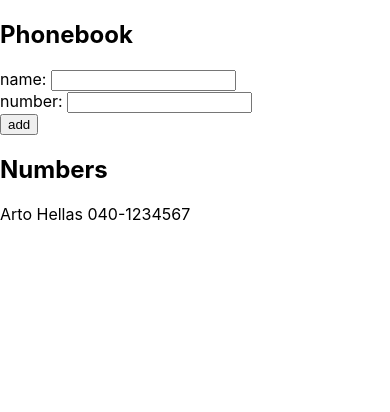
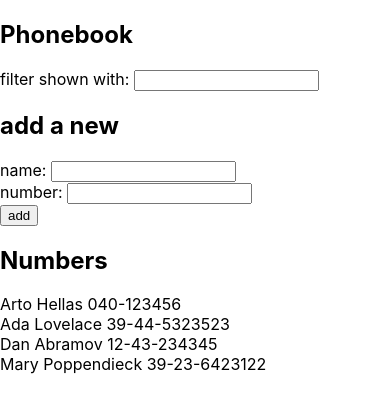
Before and after one commit to williamchenghu/fullstack-hy2020, a React (Create React App) app in the folder part2/phonebook/: page / in a window 390 px wide. Shown: the top 412 px of the page. Built offline with nearby package versions, Linux system fonts and the light colour scheme.

Commit message:
part2 phonebook  step4

```diff
--- a/part2/phonebook/src/App.js
+++ b/part2/phonebook/src/App.js
@@ -1,12 +1,19 @@
 import React, { useState } from 'react';
 
 const App = () => {
-  const [persons, setPersons] = useState([{ name: 'Arto Hellas', number: '040-1234567' }]);
+  const [persons, setPersons] = useState([
+    { name: 'Arto Hellas', number: '040-123456' },
+    { name: 'Ada Lovelace', number: '39-44-5323523' },
+    { name: 'Dan Abramov', number: '12-43-234345' },
+    { name: 'Mary Poppendieck', number: '39-23-6423122' },
+  ]);
   const [newName, setNewName] = useState('');
   const [newNumber, setNewNumber] = useState('');
+  const [newFilter, setNewFilter] = useState('');
 
   const handleNameChange = (event) => setNewName(event.target.value);
   const handleNumberChange = (event) => setNewNumber(event.target.value);
+  const handleFilterChange = (event) => setNewFilter(event.target.value);
 
   const addPerson = (event) => {
     event.preventDefault();
@@ -30,6 +37,8 @@
   return (
     <div>
       <h2>Phonebook</h2>
+      {fields('filter shown with', newFilter, handleFilterChange)}
+      <h2>add a new</h2>
       <form onSubmit={addPerson}>
         {fields('name', newName, handleNameChange)}
         {fields('number', newNumber, handleNumberChange)}
@@ -38,11 +47,13 @@
         </div>
       </form>
       <h2>Numbers</h2>
-      {persons.map((e) => (
-        <div key={e.name}>
-          {e.name} {e.number}
-        </div>
-      ))}
+      {persons
+        .filter((e) => e.name.toLowerCase().includes(newFilter.toLowerCase()))
+        .map((e) => (
+          <div key={e.name}>
+            {e.name} {e.number}
+          </div>
+        ))}
     </div>
   );
 };
```
Also changed, not shown: 1 other file (tests, documents, lock files or other folders).
